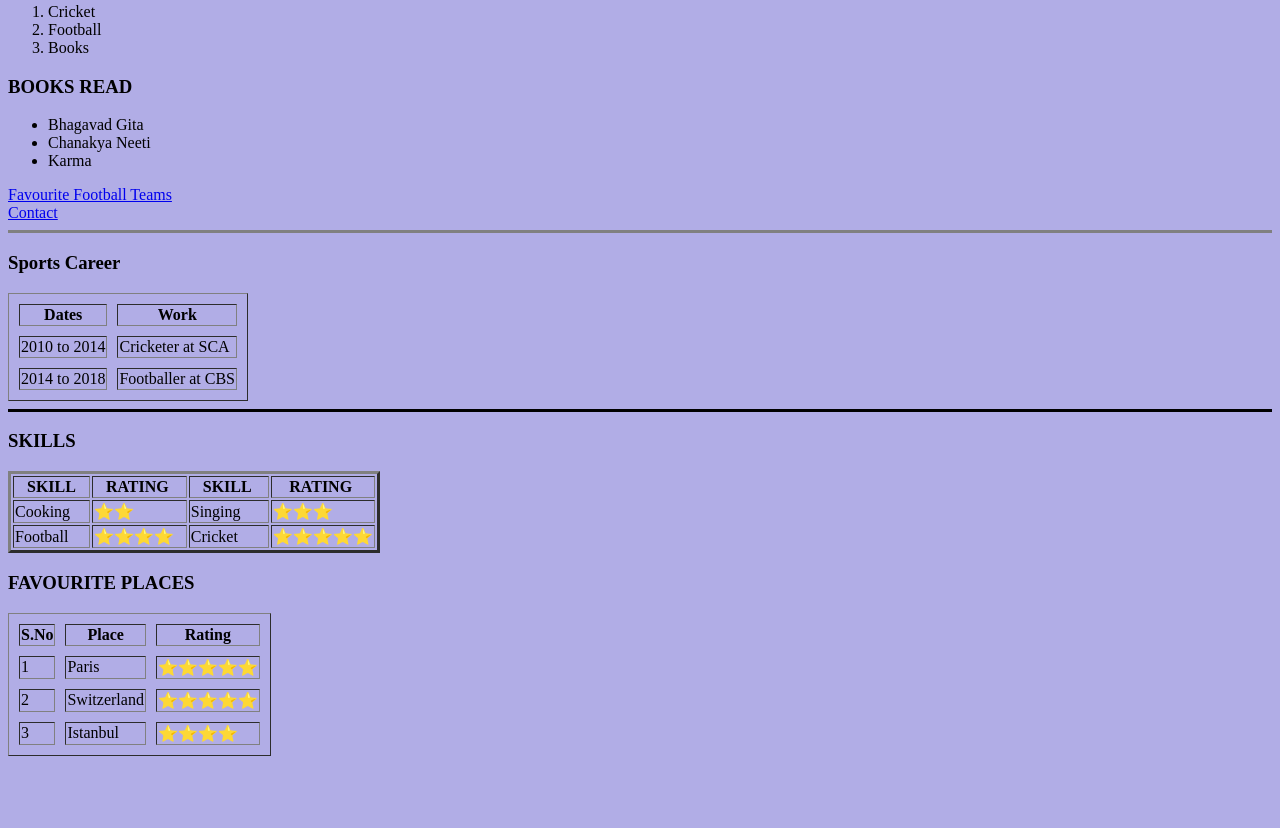
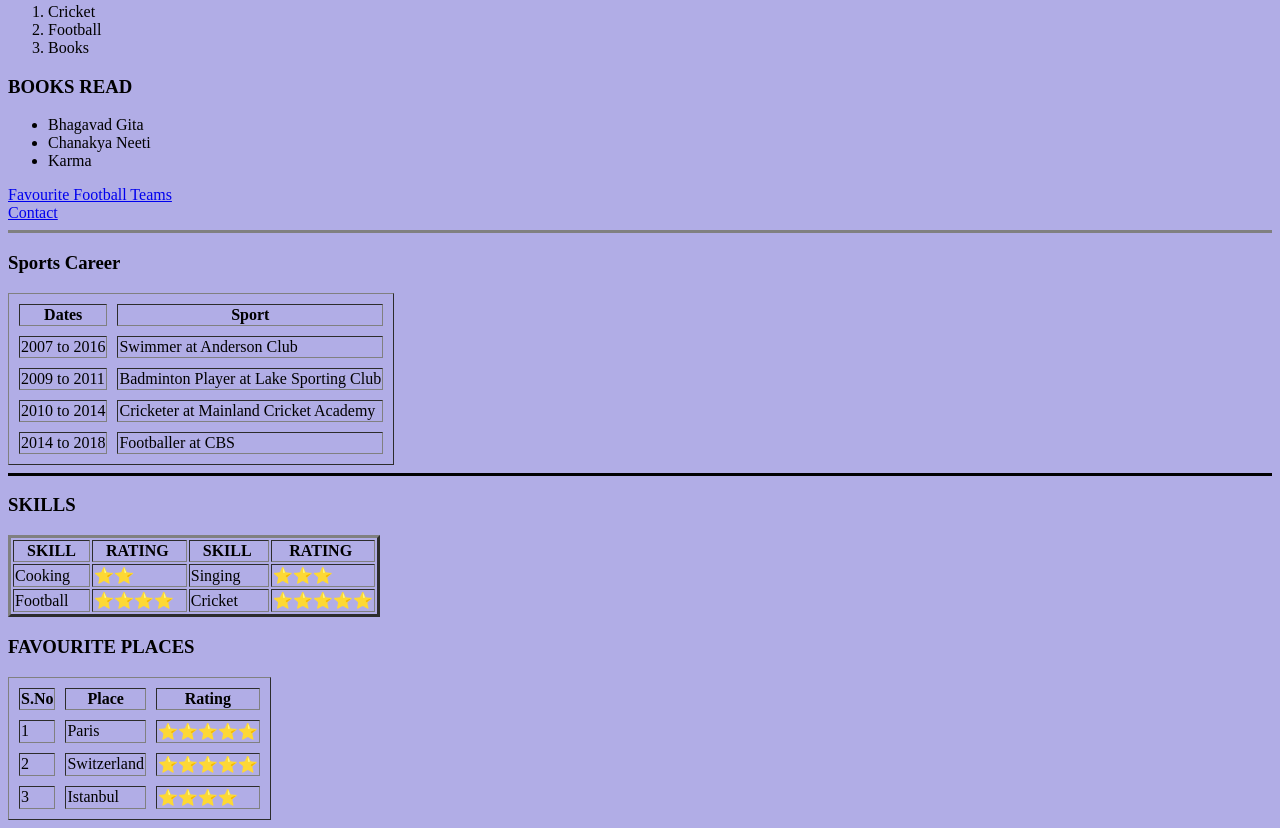
Before and after one commit to shagnikdas28/First-HTML-Project, a plain HTML site: page index.html in a window 1280 px wide. Shown: the part 650-1478 px from the top of the page. Before the commit the page ends 1414 px from the top, so only its background shows below. Drawn offline with Linux system fonts and the light colour scheme.

Commit message:
Update index.html

```diff
--- a/index.html
+++ b/index.html
@@ -79,7 +79,7 @@
 
             <tr>
                 <th>Dates</th>
-                <th>Work</th>
+                <th>Sport</th>
             </tr>
 
         </thead>
@@ -87,8 +87,18 @@
         <tbody>
 
         <tr>
+            <td>2007 to 2016</td>
+            <td>Swimmer at Anderson Club</td>
+        </tr>
+
+        <tr>
+            <td>2009 to 2011</td>
+            <td>Badminton Player at Lake Sporting Club</td>
+        </tr>
+
+        <tr>
             <td>2010 to 2014</td>
-            <td>Cricketer at SCA</td>
+            <td>Cricketer at Mainland Cricket Academy</td>
         </tr>
 
         <tr>
```
